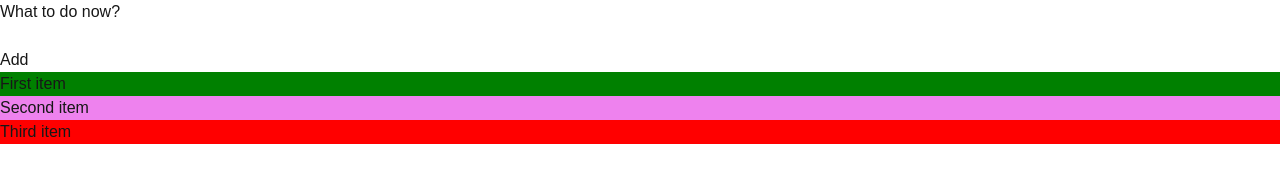
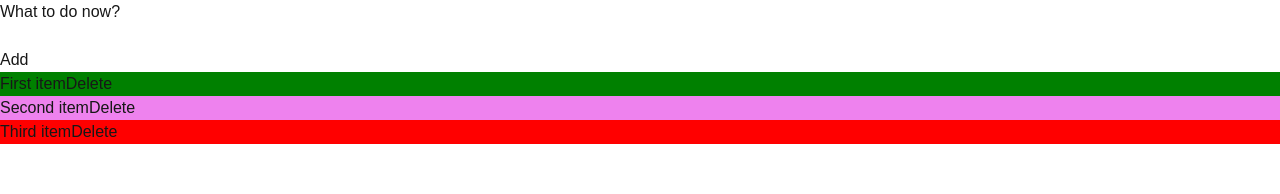
Before and after one commit to sameerehmad/to-do-list-in-react, a Next.js app: page / in a window 1280 px wide. Shown: the top 194 px of the page. Built offline with nearby package versions, Linux system fonts and the light colour scheme.

Commit message:
Delete button being shown on hover

```diff
--- a/src/app/components/List/list.tsx
+++ b/src/app/components/List/list.tsx
@@ -9,7 +9,7 @@ type TodoItem = {
     created_at: string;
 };
 
-const itemColors:string[] = ["blue", "green", "yellow", "red", "violet", "pink"];
+const itemColors:string[] = ["blue", "green", "yellow", "orange", "violet", "pink"];
 const getRandomInRange = (min : number, max : number) => Math.floor(Math.random() * (max - min)) + min;
 
 export default function List ({initItems} : {initItems : TodoItem[]}){
@@ -45,7 +45,8 @@ export default function List ({initItems} : {initItems : TodoItem[]}){
             </button>
             <ul className="relative w-full py-8 my-2 bg-gray-200 rounded-lg">
                 {items.map((item) => (
-                    <ListItem key={item.id} item={item} />
+                    <ListItem key={item.id} item={item} deleteHandler={() => {}}>
+                    </ListItem>
                 ))}
             </ul>
         </div>
--- a/src/app/components/ListItem/listItem.tsx
+++ b/src/app/components/ListItem/listItem.tsx
@@ -1,13 +1,27 @@
+import React, { MouseEventHandler } from "react";
+
 type TodoItem = {
     id: number;
     todo: string;
     color: string;
     created_at: string;
 };
-export default function ListItem({item} : {item : TodoItem}) {
+export default function ListItem({item, deleteHandler, children} : {item : TodoItem, deleteHandler : MouseEventHandler, children : React.ReactNode}) {
     return (
-        <li className="mx-auto my-2 px-4 py-2 w-3/4 flex justify-around rounded-xl text-lg border-black border" style={{backgroundColor : item.color}}>
-            <span>{item.todo}</span>
+        <li className="mx-auto my-2 px-4 py-2 w-3/4 flex align-items-center rounded-xl text-lg border-black border group" style={{backgroundColor : item.color}}>
+            <span className="flex flex-grow align-middle justify-center my-1">{item.todo}</span>
+
+            <button
+                className="bg-red-100 text-red py-1
+                           rounded-full w-1/4 mr-1 my-1
+                           group-hover:opacity-80 opacity-0
+                           transition-all duration-300
+                           hover:opacity-100 hover:bg-red-600
+                           hover:text-white hover:scale-110
+                           hover:font-bold"
+            >
+                Delete
+            </button>
         </li>
     );
 }
```
